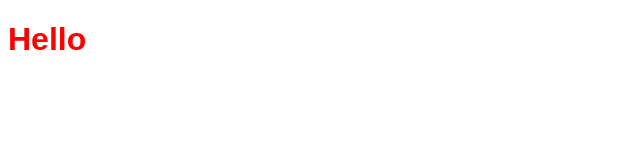
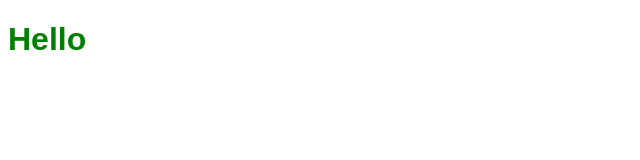
Before and after one commit to balciunas/js-dev-env, a website built with webpack: page src/index.html in a window 1280 px wide. Shown: the whole page, without its empty margins (0-640 px from the left). Built offline with nearby package versions, Linux system fonts and the light colour scheme.

Commit message:
eslint setup

```diff
--- a/buildScripts/srcServer.js
+++ b/buildScripts/srcServer.js
@@ -3,6 +3,7 @@ import path from 'path';
 import open from 'open';
 import webpack from 'webpack';
 import config from '../webpack.config.dev';
+/* eslint-disable no-console */
 
 const port = 3000;
 const app = express();
--- a/buildScripts/startMessage.js
+++ b/buildScripts/startMessage.js
@@ -1,2 +1,3 @@
 import { green } from 'chalk';
+/* eslint-disable no-console */
 console.log(green('Starting app in dev mode...'));
--- a/package.json
+++ b/package.json
@@ -3,8 +3,10 @@
   "version": "1.0.0",
   "description": "",
   "scripts": {
+    "lint": "esw webpack.config.*, src, buildScripts --color",
+    "lint:watch": "npm run lint -- --watch",
     "prestart": "babel-node buildScripts/startMessage.js",
-    "start": "npm-run-all open:src",
+    "start": "npm-run-all open:src lint:watch",
     "open:src" : "babel-node buildScripts/srcServer.js"
   },
   "author": "GB",
--- a/src/index.css
+++ b/src/index.css
@@ -1,6 +1,6 @@
 body {
     font-family: sans-serif;
-    color: red;
+    color: green;
 }
 table th {
     padding: 5px;
```
Also changed, not shown: .eslintrc.json (added).
